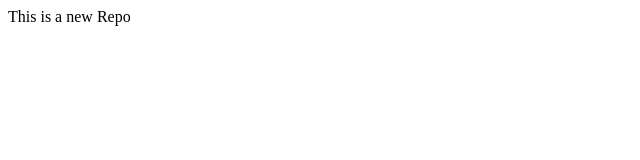
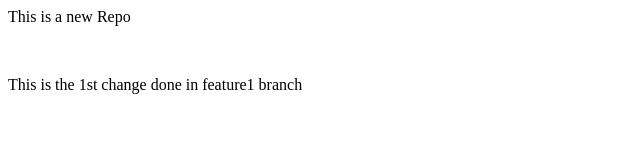
Before and after one commit to sachingupta-mca/LocalRepo, a plain HTML site: page index.html in a window 1280 px wide. Shown: the whole page, without its empty margins (0-640 px from the left). Drawn offline with Linux system fonts and the light colour scheme.

Commit message:
Adding new thing in feature1

```diff
--- a/index.html
+++ b/index.html
@@ -1 +1,3 @@
 <p>This is a new Repo</p>
+<br>
+<p> This is the 1st change done in feature1 branch</p>
```
